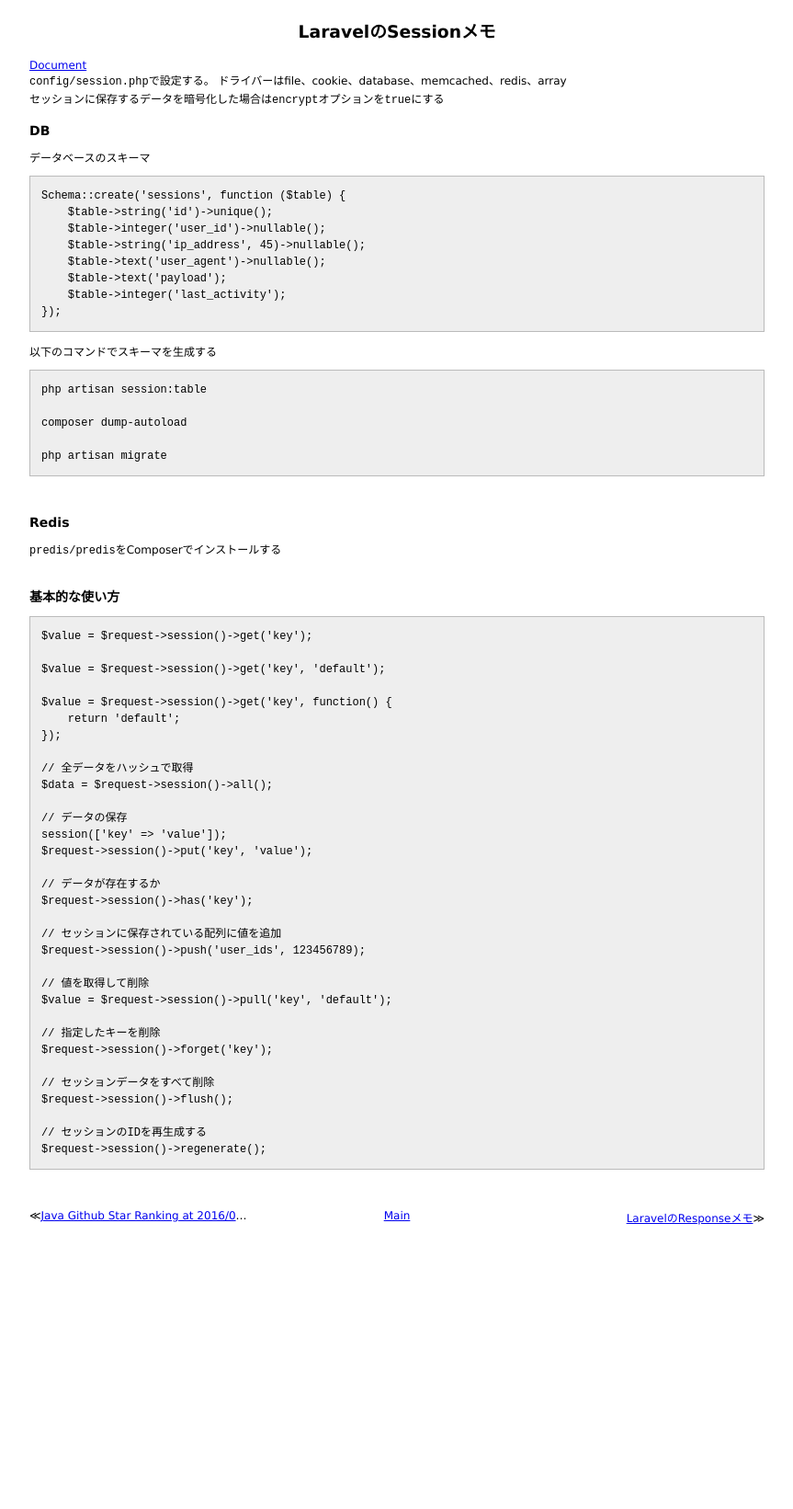
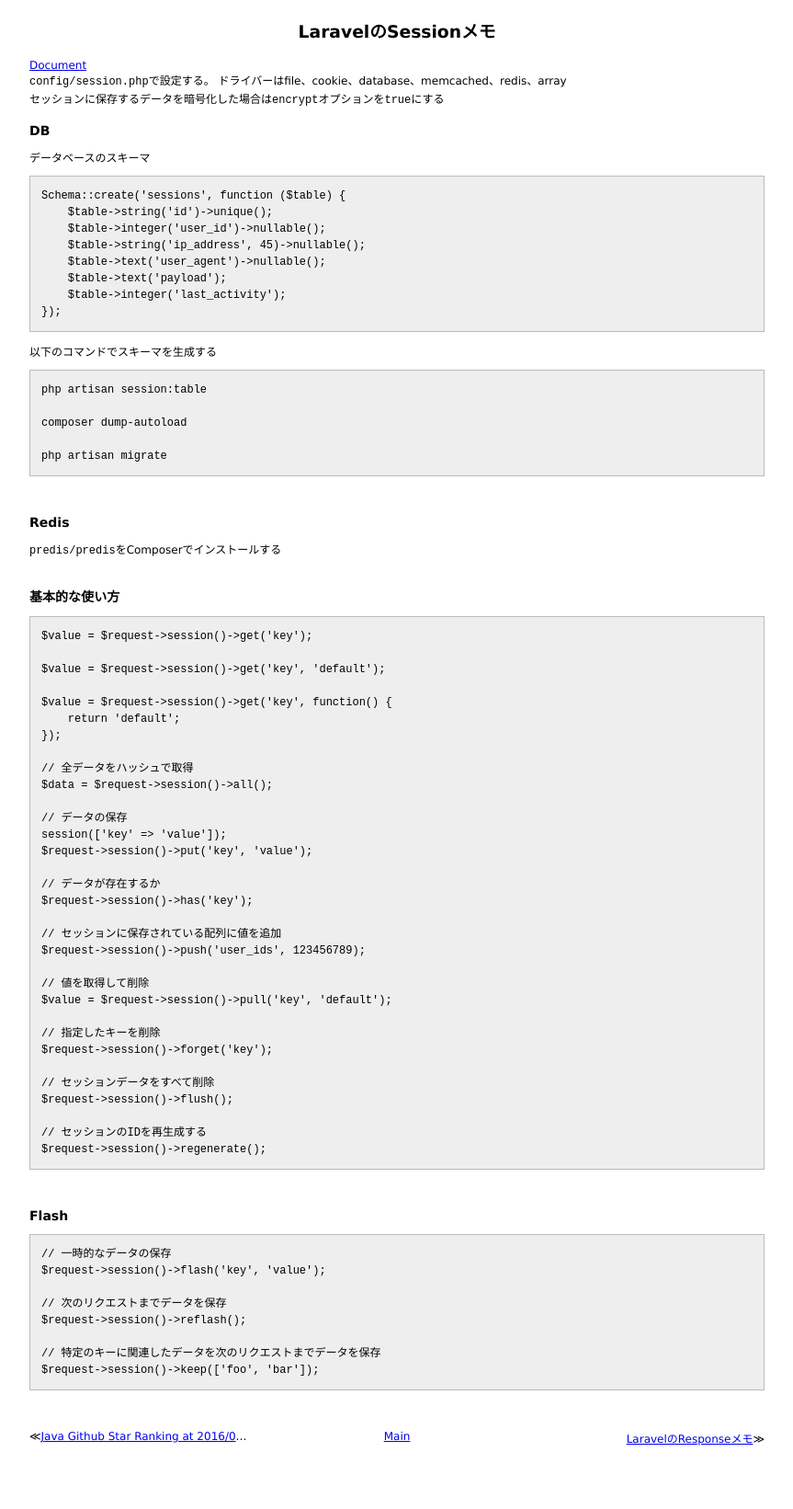
Before and after one commit to 38elements/38elements.github.com, a Jekyll site: the page built from _posts/2016-05-15-laravel-session.md, in a window 1280 px wide. Shown: the whole page at 92% size, without its empty margins (208-1071 px from the left). Built offline with Jekyll 4.4.1, drawn with Linux system fonts in a browser that asks for light colours; before the commit the page ends 1401 px from its top, so only the background shows below that.

Commit message:
Update 2016-05-15-laravel-session.md

````diff
--- a/_posts/2016-05-15-laravel-session.md
+++ b/_posts/2016-05-15-laravel-session.md
@@ -72,3 +72,16 @@ $request->session()->flush();
 // セッションのIDを再生成する
 $request->session()->regenerate();
 ```
+<br>
+
+### Flash
+```
+// 一時的なデータの保存
+$request->session()->flash('key', 'value');
+
+// 次のリクエストまでデータを保存
+$request->session()->reflash();
+
+// 特定のキーに関連したデータを次のリクエストまでデータを保存
+$request->session()->keep(['foo', 'bar']);
+```
````
